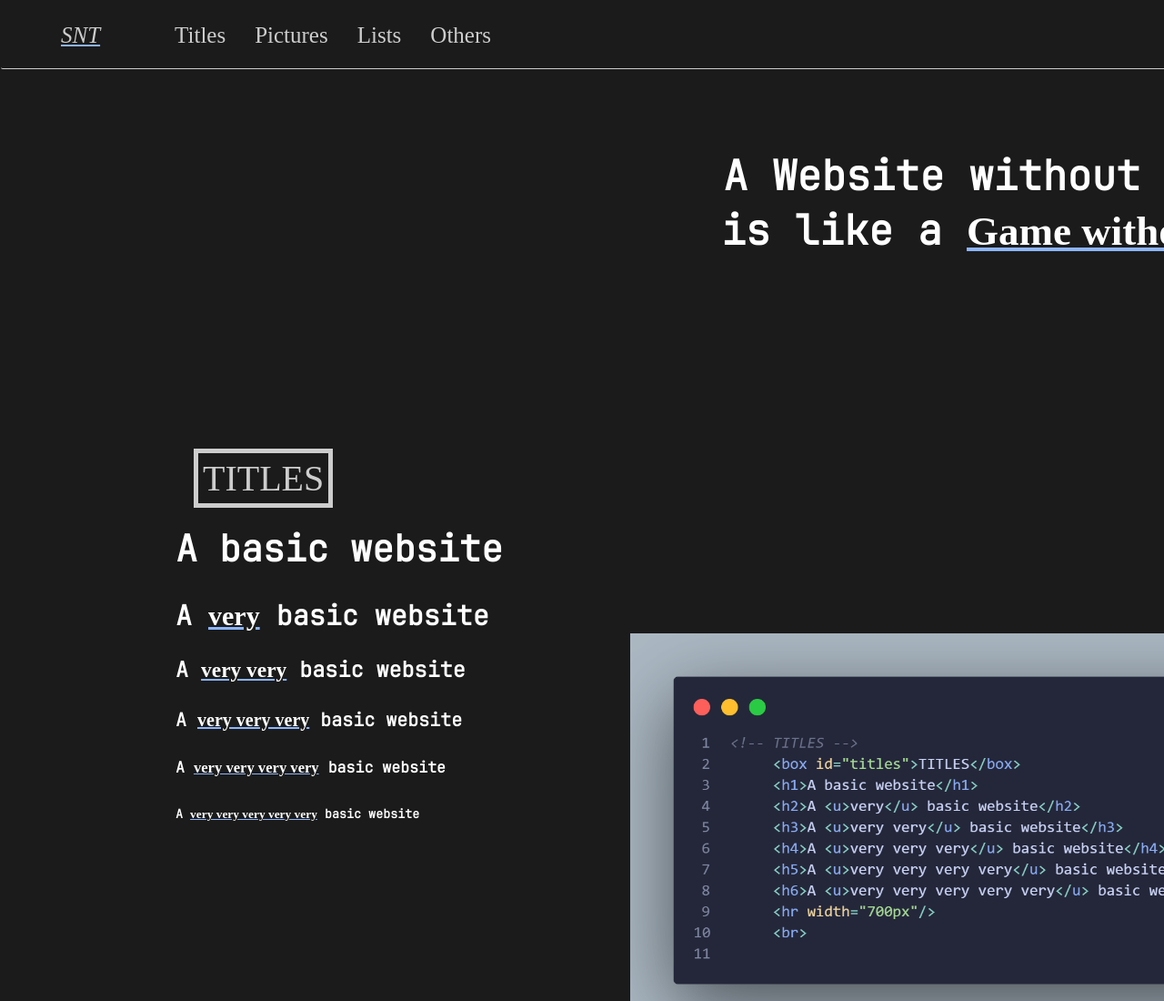
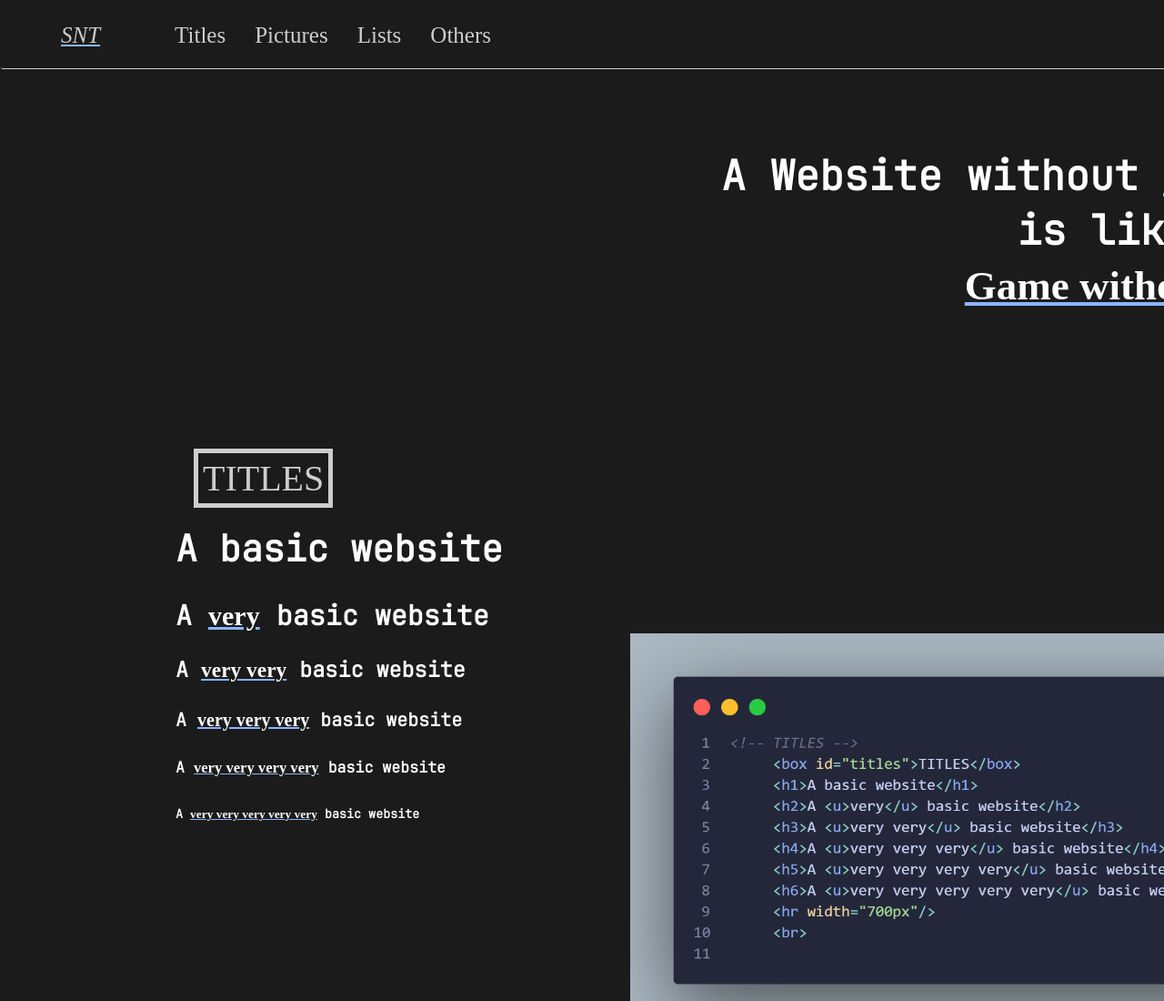
Before and after one commit to Zyl0w/snt, a plain HTML site: page index.html in a window 1280 px wide. Shown: the top 1100 px of the page at 91% size. Drawn offline with nearby package versions, Linux system fonts and the light colour scheme.

Commit message:
Update index.html

```diff
--- a/index.html
+++ b/index.html
@@ -18,7 +18,7 @@
         </header>
 
         <section class="main" id="home">
-            <h1 class="main">A Website without <u>CSS</u><br>is like a <span class="typing"></span></h1>
+            <h1 class="main">A Website without <u>CSS</u><br>is like a<br><span class="typing"></span></h1>
         </section>
         <br><br>
 
```
